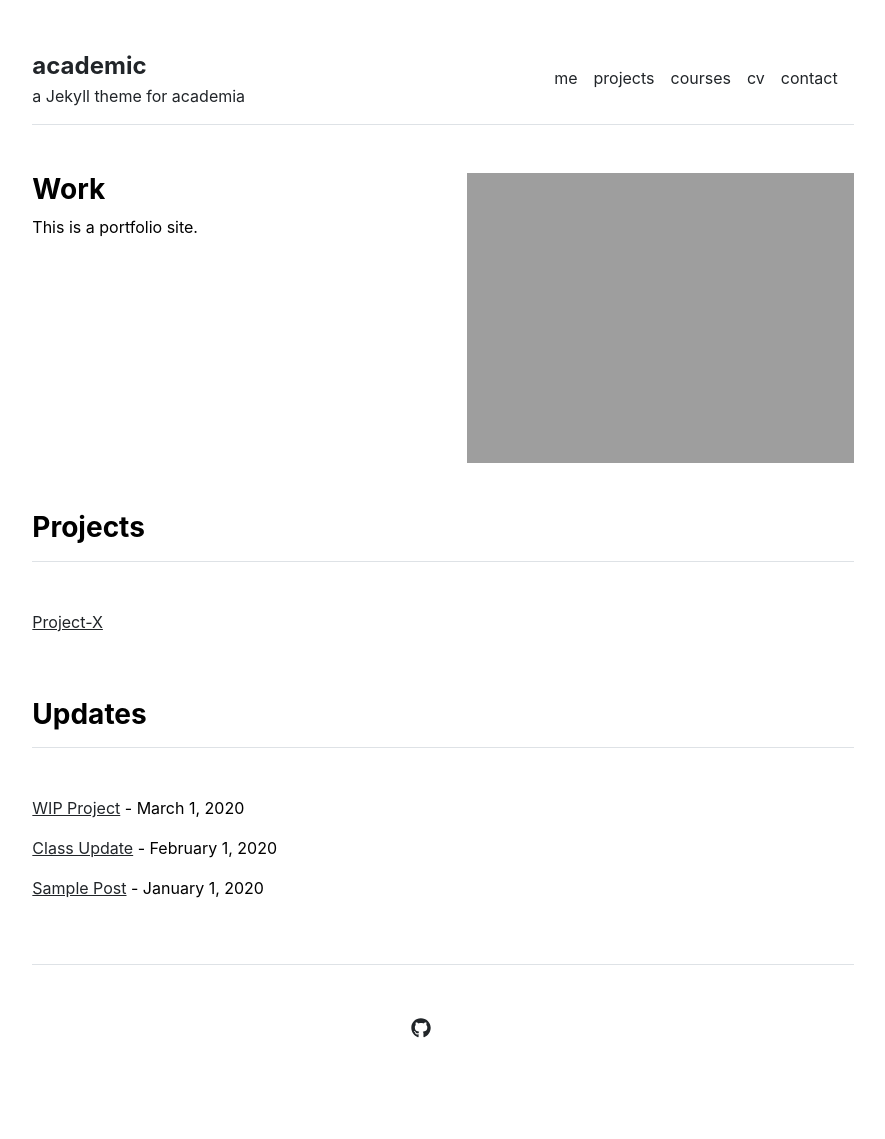
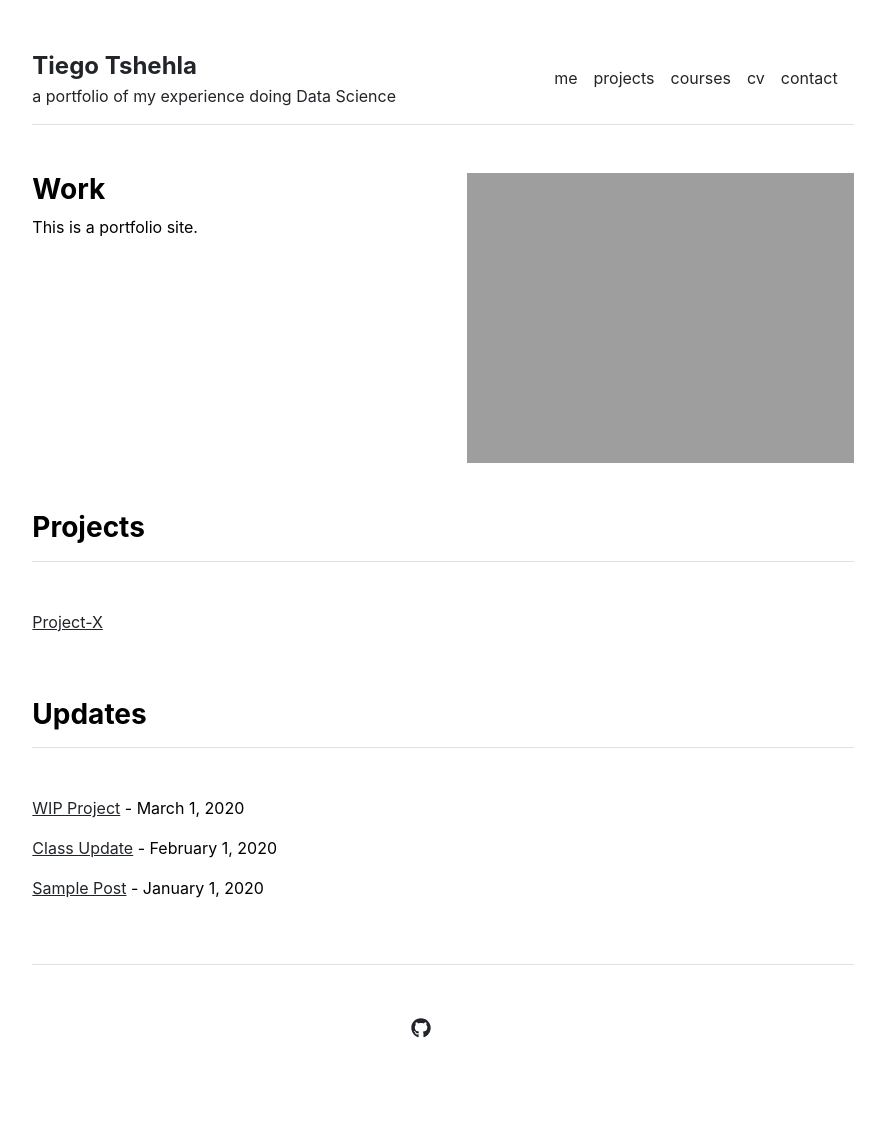
Before and after one commit to tiegotc/tiego.github.io, a Jekyll site: the page built from index.md, in a window 1280 px wide. Shown: the whole page, without its empty margins (197-1082 px from the left). Built offline with Jekyll 4.4.1, drawn with Linux system fonts in a browser that asks for light colours.

Commit message:
Update files

```diff
--- a/_config.yml
+++ b/_config.yml
@@ -1,4 +1,4 @@
 url: "" # tiego.github.io
 baseurl: "" # tiego.github.io/me
-title: "academic" # Tiego Tshehla.
-description: "a Jekyll theme for academia"
+title: "Tiego Tshehla" # Tiego Tshehla.
+description: "a portfolio of my experience doing Data Science"
--- a/_data/cv/experience.yml
+++ b/_data/cv/experience.yml
@@ -2,5 +2,5 @@
   description: 'Building MVPs, data wrangling, implementing machine learning models and visualising everything in a cool way.'
   skills_and_stacks: 'SQL, Python, PowerBI, SciKit Learn, TensorFlow, AWS'
 - title: 'Data Scientist'
-  description: 'Builing retail focused solutions using machine learning and consumer data insights'
+  description: 'Building retail focused solutions using machine learning and consumer data insights'
   skills_and_stacks: 'Python, Big Query, Cloud Storage, Vertex AI, TensorFlow'
```
Also changed, not shown: README.md.
